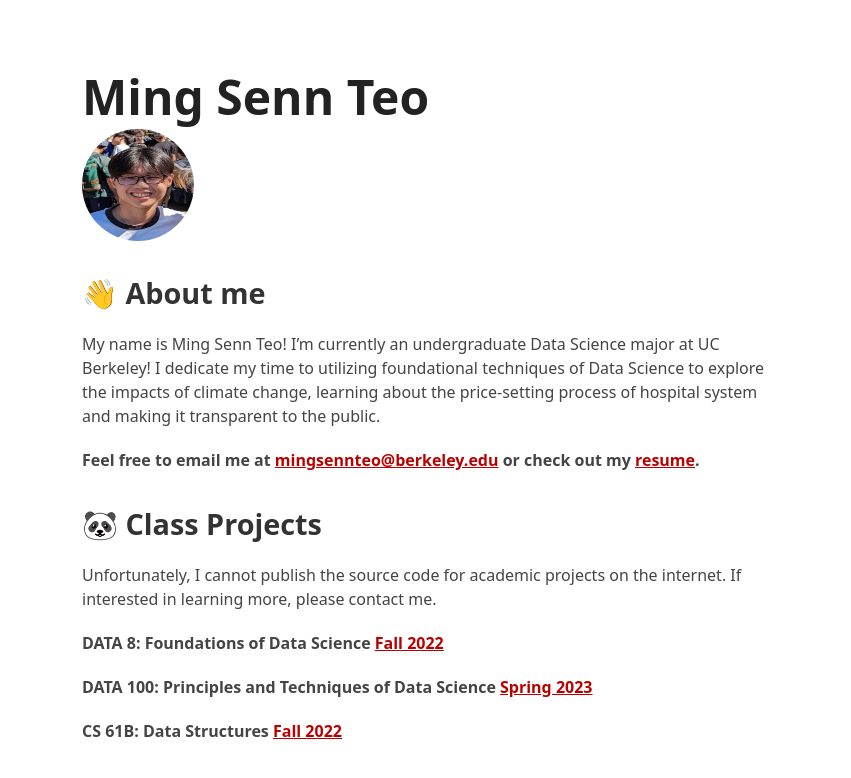
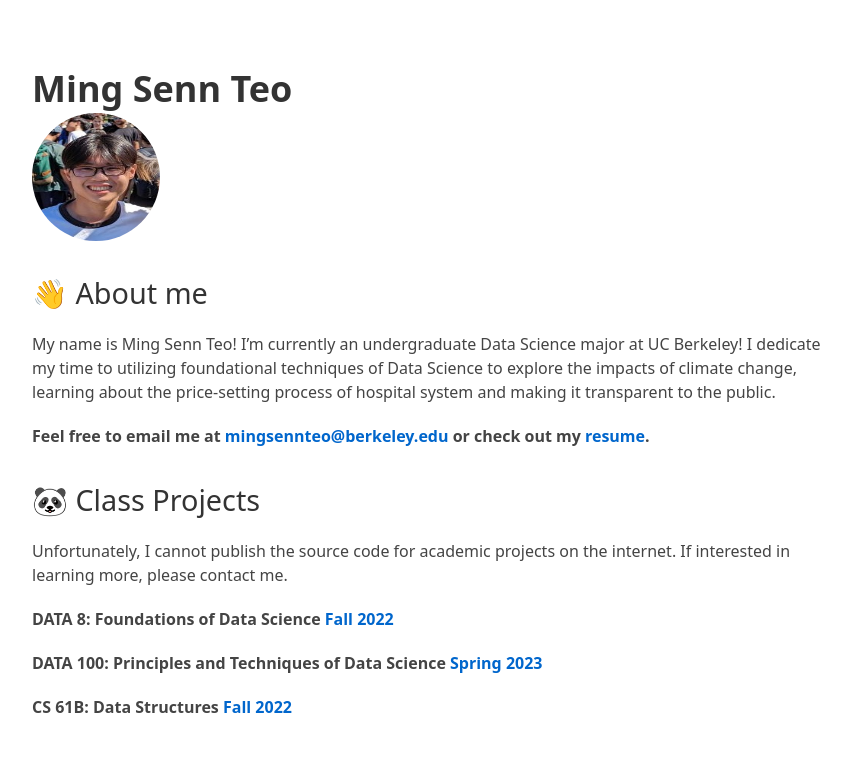
Before and after one commit to MSTeo01/old-website-2.0, a Jekyll site: the page built from index.md, in a window 1280 px wide. Shown: the top 778 px of the page, without its empty margins (208-1059 px from the left). Built offline with Jekyll 4.4.1, drawn with Linux system fonts in a browser that asks for light colours; our own code applies the rules of GitHub Pages for plain Markdown files.

Commit message:
Update styles.scss

```diff
--- a/styles/styles.scss
+++ b/styles/styles.scss
@@ -1,11 +1,10 @@
 ---
 ---
 
-$accent-color: #b00; // link color
+$accent-color: #0066cc; // link color (0066cc is Apple)
 $font-stack: system-ui, Helvetica, Arial, sans-serif;
 $heading-font-stack: system-ui, Helvetica, Arial, sans-serif; // use this to set a different font for your headings if you want
-$code-font-stack: Inconsolata, monospace; // fonts for inline code and code blocks
-$container-max-width: 700px;
+$container-max-width: 800px;
 
 // reset
 * {
@@ -41,11 +40,25 @@ nav a {
 }
 
 // typography: heading
-h1,
-h2,
+h1 {
+  color: #333;
+  font-family: $heading-font-stack;
+  font-weight: 800;
+}
+h2 {
+  color: #333;
+  font-family: $heading-font-stack;
+  font-weight: 300;
+}
 h3 {
   color: #333;
   font-family: $heading-font-stack;
+  font-weight: 300;
+}
+h4 {
+  color: #333;
+  font-family: $heading-font-stack;
+  font-weight: 300;
 }
 
 h1 {
@@ -54,8 +67,8 @@ h1 {
 }
 
 .global-title {
-  font-size: 3rem;
-  color: #222;
+  font-size: 2.25rem;
+  color: #333;
 }
 
 h2 {
@@ -90,11 +103,13 @@ li:first-child {
 
 a {
   color: $accent-color;
+  text-decoration: none;
 }
 
 a:hover,
 a:active {
-  color: lighten($accent-color, 10%);
+  color: lighten($accent-color, 5%);
+  text-decoration: underline;
 }
 
 // images
@@ -103,9 +118,9 @@ img {
 }
 
 .avatar {
-  width: 7rem;
-  height: 7rem;
-  border-radius: 4rem;
+  width: 8rem;
+  height: 8rem;
+  border-radius: 5rem;
   margin-right: 1.5rem;
 }
 
@@ -152,10 +167,3 @@ img {
   display: block;
   margin-top: 0.75rem;
 }
-
-code {
-  background: #ddd;
-  padding: 3px 5px;
-  border-radius: 2px;
-  font-family: $code-font-stack;
-}
```
